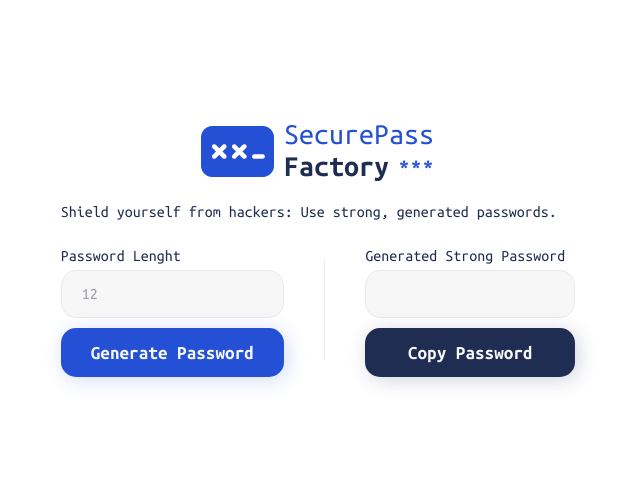
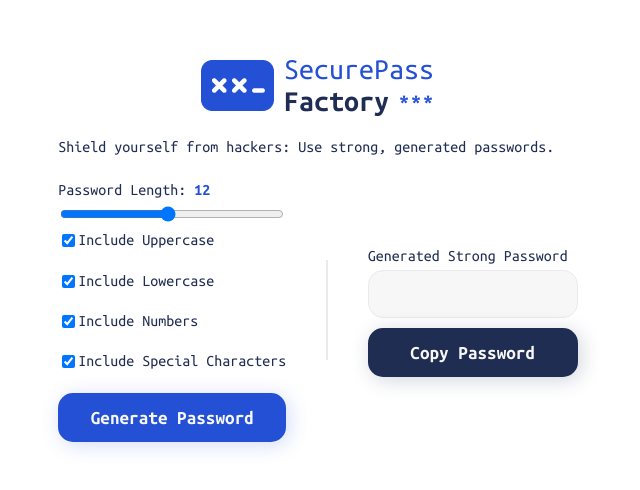
Before and after one commit to acioliwilson/securepassfactory, a Vue app: page / in a window 1280 px wide. Shown: the part 152-642 px from the top of the page, without its empty margins (322-962 px from the left). Built offline with nearby package versions, Linux system fonts and the light colour scheme.

Commit message:
feature: range lenght and characters options

```diff
--- a/src/App.vue
+++ b/src/App.vue
@@ -13,16 +13,34 @@
         </div>
         <p class="default-label">Shield yourself from hackers: Use strong, generated passwords.</p>
         <p class="marked-label" v-if="errorMsg">
-            <span>Max lenght: 20 characters</span>
-            <button class="close-max-lenght" @click="hideErrorMsg">
+            <span>Max length: 24 characters</span>
+            <button class="close-max-length" @click="hideErrorMsg">
                 <ion-icon name="close-outline"></ion-icon>
             </button>
         </p>
         <div class="d-flex gap-4 justify-content-center container-flex">
-            <div class="pass-lenght">
+            <div class="pass-length">
                 <div class="form-group">
-                    <label for="lenght">Password Lenght</label>
-                    <input type="number" class="default-form ubuntu-mono-regular" placeholder="12" v-model="passwordLength" min="1" max="20">
+                    <label for="length">Password Length: <strong style="color: var(--primary);">{{ passwordLength }}</strong></label>
+                    <input type="range" class="ubuntu-mono-regular" style="margin-bottom: 5px;" v-model="passwordLength" min="1" max="24">
+                    <div class="checkbox-group">
+                        <label>
+                            <input type="checkbox" v-model="includeUppercase">
+                            Include Uppercase
+                        </label>
+                        <label>
+                            <input type="checkbox" v-model="includeLowercase">
+                            Include Lowercase
+                        </label>
+                        <label>
+                            <input type="checkbox" v-model="includeNumbers">
+                            Include Numbers
+                        </label>
+                        <label>
+                            <input type="checkbox" v-model="includeSpecialChars">
+                            Include Special Characters
+                        </label>
+                    </div>
                     <button class="primary-btn ubuntu-mono-bold" type="button" @click="generatePassword">
                         Generate Password
                     </button>
@@ -48,6 +66,8 @@
 </div>
 </template>
 
+
+
 <script>
 export default {
     data() {
@@ -60,17 +80,31 @@ export default {
             },
             isCopied: false,
             errorMsg: false,
+            includeUppercase: true,
+            includeLowercase: true,
+            includeNumbers: true,
+            includeSpecialChars: true
         }
     },
     methods: {
         generatePassword() {
             // Ensure password length does not exceed 20 characters
-            if (this.passwordLength > 20) {
-                this.passwordLength = 20
+            if (this.passwordLength > 24) {
+                this.passwordLength = 24
                 this.errorMsg = !this.errorMsg
             }
 
-            const chars = 'ABCDEFGHIJKLMNOPQRSTUVWXYZabcdefghijklmnopqrstuvwxyz0123456789!@#$%^&*()_+~`|}{[]:;?><,./-=';
+            let chars = '';
+            if (this.includeUppercase) chars += 'ABCDEFGHIJKLMNOPQRSTUVWXYZ';
+            if (this.includeLowercase) chars += 'abcdefghijklmnopqrstuvwxyz';
+            if (this.includeNumbers) chars += '0123456789';
+            if (this.includeSpecialChars) chars += '!@#$%^&*()_+~`|}{[]:;?><,./-=';
+
+            if (chars === '') {
+                alert('Please select at least one character set.');
+                return;
+            }
+
             let password = '';
             for (let i = 0; i < this.passwordLength; i++) {
                 password += chars.charAt(Math.floor(Math.random() * chars.length));
@@ -175,6 +209,7 @@ export default {
     display: table;
     cursor: pointer;
     transition: .3s ease all;
+    margin-top: 10px;
 }
 
 .primary-btn:hover {
@@ -343,4 +378,22 @@ export default {
     font-size: 1.1rem;
     transform: translateY(2px);
 }
+
+/*
+    New Features
+*/
+.checkbox-group {
+    display: flex;
+    flex-direction: column;
+    width: 100%;
+    gap: 5px;
+}
+
+.checkbox-group label {
+    display: flex;
+    align-items: center;
+    cursor: pointer;
+    margin-bottom: 8px;
+}
+
 </style>
```
